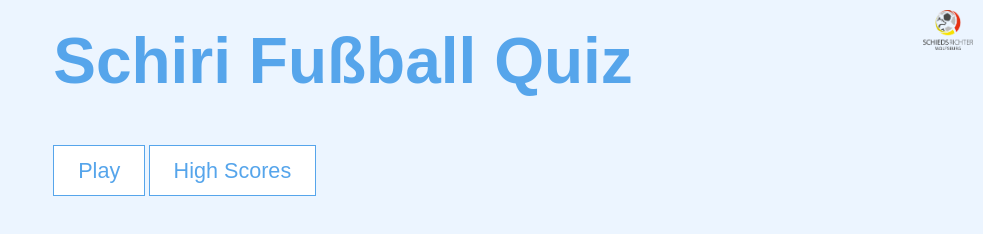
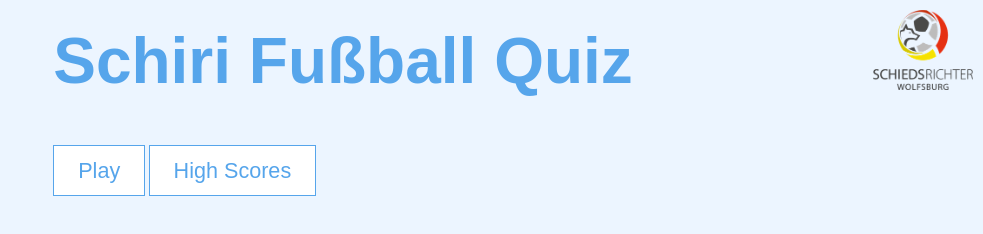
Before and after one commit to fatihguezel/quiz_game, a plain HTML site: page index.html in a window 1280 px wide. Shown: the whole page, without its empty margins (297-1280 px from the left). Drawn offline with Linux system fonts and the light colour scheme.

Commit message:
Update index.html

```diff
--- a/index.html
+++ b/index.html
@@ -13,14 +13,15 @@
   <link rel="icon" href="assets/img/image.png" type="image/png">
   <style>
     /* CSS für das Bild rechts oben */
-    .top-right-logo {
-      position: absolute;
-      top: 10px;
-      right: 10px;
-      width: 50px; /* Breite des Bildes */
-      height: auto; /* Automatische Höhe basierend auf der Breite */
-      z-index: 100; /* Sicherstellen, dass das Bild über anderen Elementen liegt */
-    }
+   .top-right-logo {
+  position: absolute;
+  top: 10px;
+  right: 10px;
+  width: clamp(50px, 10vw, 100px); /* Dynamische Breite: min 50px, max 100px */
+  height: auto; /* Höhe proportional zur Breite */
+  z-index: 100; /* Sicherstellen, dass das Logo immer sichtbar bleibt */
+}
+
   </style>
 </head>
 
```
